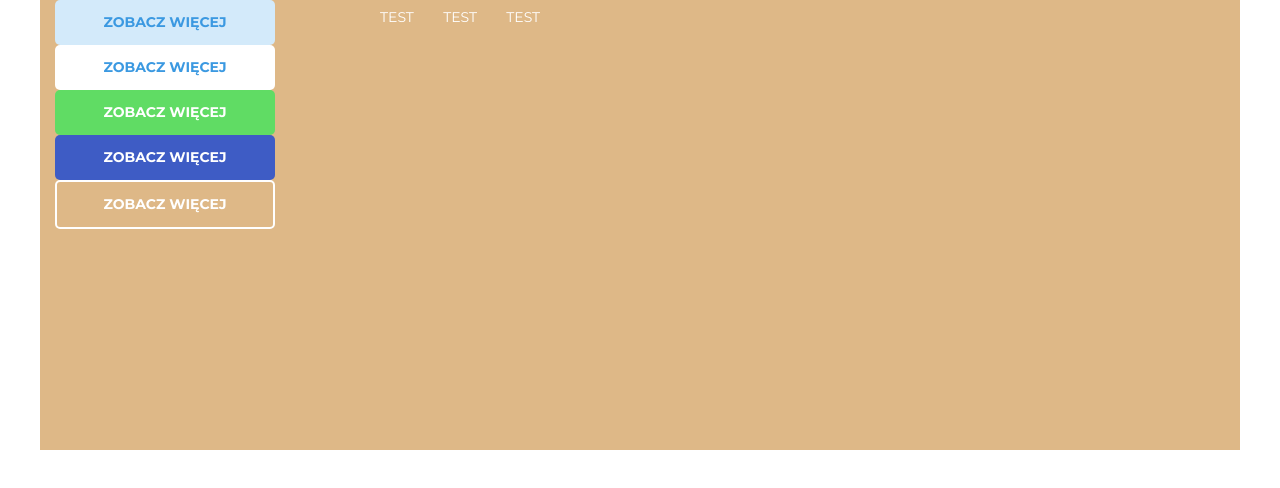
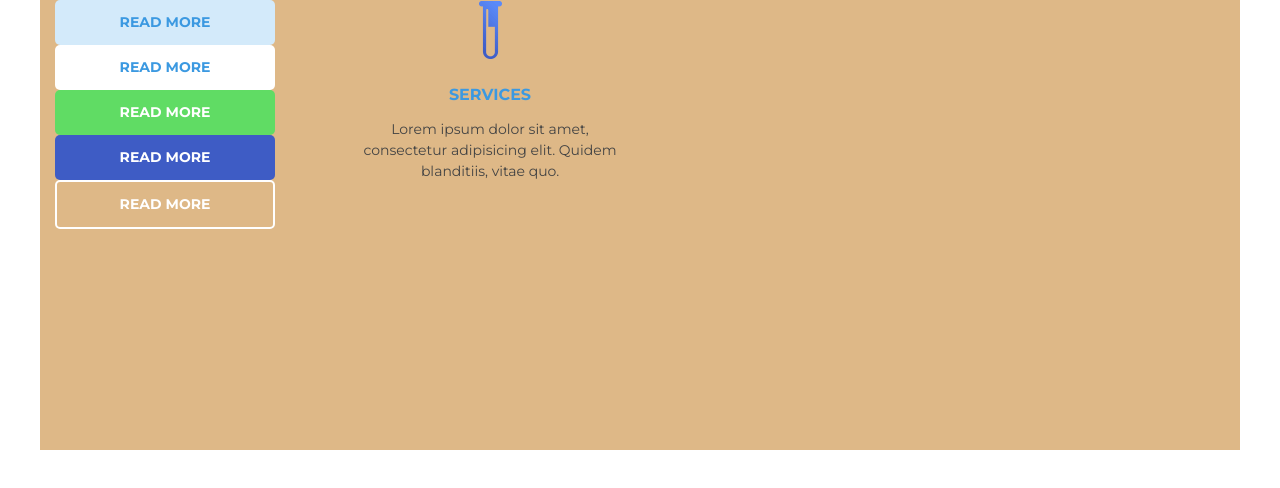
Before and after one commit to DawidKopicki/medical-website, a website: page index.html in a window 1280 px wide. Drawn offline with Linux system fonts and the light colour scheme.

Commit message:
Icon box styling

```diff
--- a/dev-assets/06-components/_components.scss
+++ b/dev-assets/06-components/_components.scss
@@ -1,3 +1,4 @@
 @import '_btn.scss';
 @import '_heading.scss';
 @import '_nav.scss';
+@import '_icon-box.scss';
--- /dev/null
+++ b/dev-assets/06-components/_icon-box.scss
@@ -0,0 +1,19 @@
+.c-icon-box {
+	text-align: center;
+
+	&__image {
+		display: flex;
+		justify-content: center;
+		height: $grid-base * 6;
+		margin-bottom: $grid-base * 2.5;
+	}
+
+	&__icon {
+		align-self: center;
+	}
+
+	&__text {
+		font-size: $font-size-5;
+		margin-top: $grid-base * 1.5;
+	}
+}
--- a/index.html
+++ b/index.html
@@ -11,20 +11,22 @@
 	<div class="o-container">
 		<div class="o-row" style="background-color: burlywood;">
 			<div class="o-col o-col--md50 o-col--lg25" style="height: 400px; margin-bottom: 50px;">
-				<a class="c-btn c-btn--primary" href="#">Zobacz więcej</a>
-				<a class="c-btn c-btn--light" href="#">Zobacz więcej</a>
-				<a class="c-btn c-btn--accent" href="#">Zobacz więcej</a>
-				<a class="c-btn c-btn--dark-blue" href="#">Zobacz więcej</a>
-				<a class="c-btn c-btn--outline" href="#">Zobacz więcej</a>
+				<a class="c-btn c-btn--primary" href="#">Read more</a>
+				<a class="c-btn c-btn--light" href="#">Read more</a>
+				<a class="c-btn c-btn--accent" href="#">Read more</a>
+				<a class="c-btn c-btn--dark-blue" href="#">Read more</a>
+				<a class="c-btn c-btn--outline" href="#">Read more</a>
 
 			</div>
 
 			<div class="o-col o-col--md50 o-col--lg25" style="height: 400px; margin-bottom: 50px;">
-				<nav class="c-nav">
-					<a class="c-nav__item" href="#">test</a>
-					<a class="c-nav__item" href="#">test</a>
-					<a class="c-nav__item" href="#">test</a>
-				</nav>
+				<div class="c-icon-box">
+					<div class="c-icon-box__image">
+						<img class="c-icon-box__icon" src="images/icons/icon-1.png" alt="Icon 1">
+					</div>
+					<h4 class="c-heading c-heading--level4 c-heading--upper">Services</h4>
+					<p class="c-icon-box__text">Lorem ipsum dolor sit amet, consectetur adipisicing elit. Quidem blanditiis, vitae quo.</p>
+				</div>
 			</div>
 		</div>
 	</div>
```
Also changed, not shown: images/icons/icon-1.png (added), images/icons/icon-2.png (added), images/icons/icon-3.png (added), images/icons/icon-4.png (added), images/icons/icon-5.png (added), images/icons/icon-6.png (added), images/icons/icon-7.png (added), images/icons/icon-8.png (added), prod-assets/style.css.
